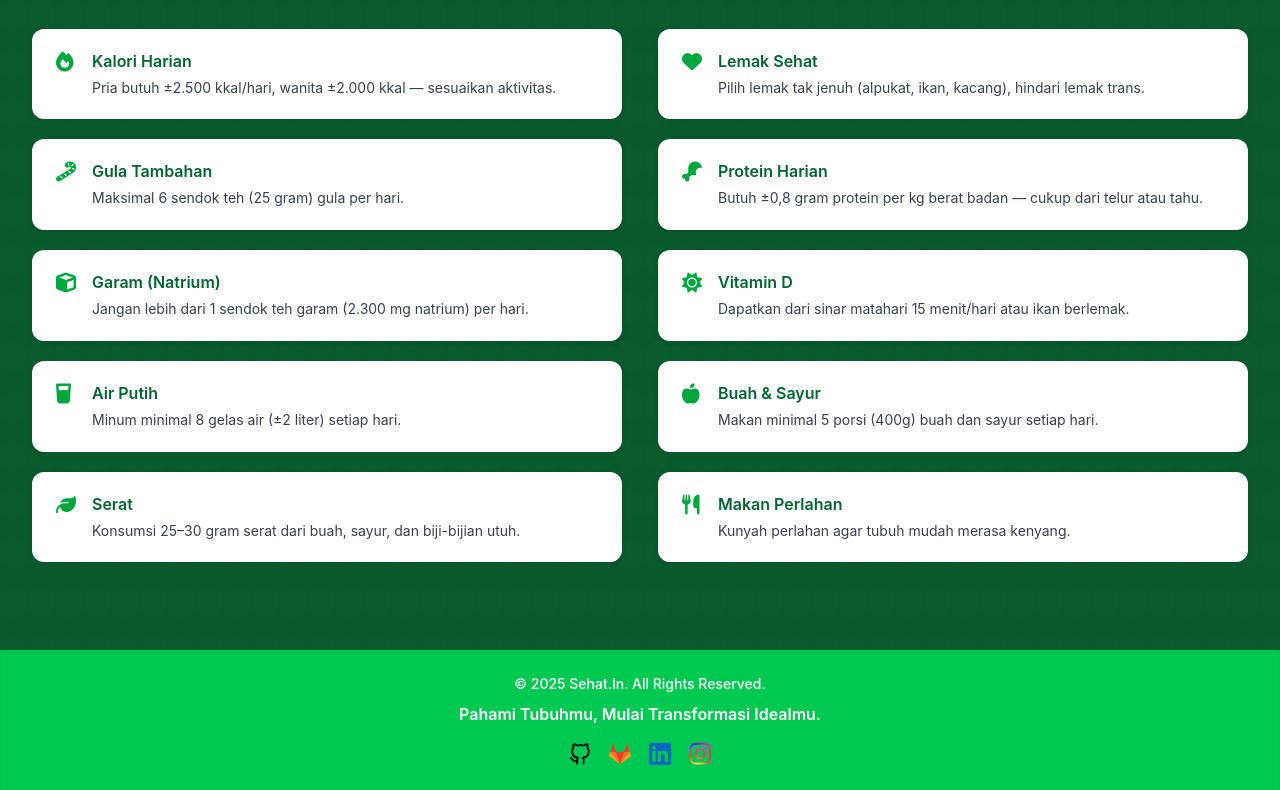
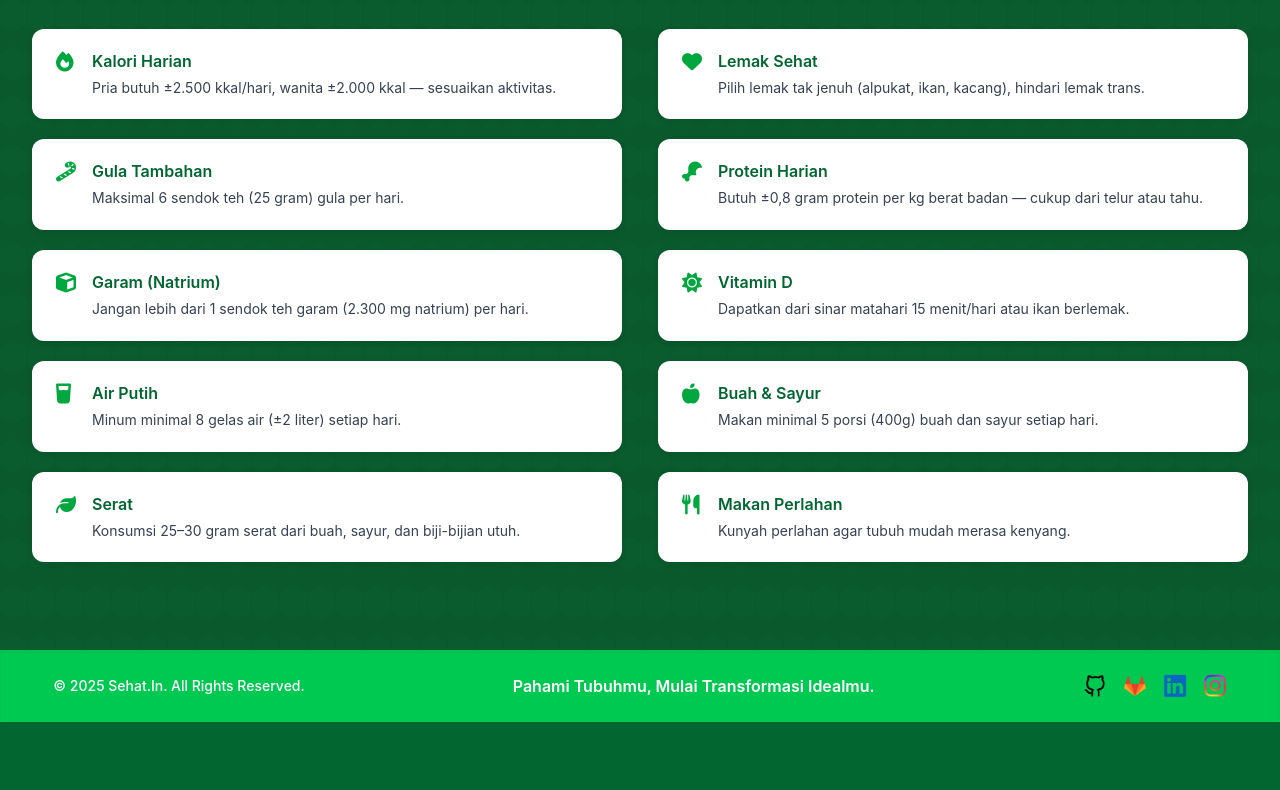
Before and after one commit to ArkanaRavenno/festika-project, a website: page index.html in a window 1280 px wide. Shown: the part 2950-3740 px from the top of the page. After the commit the page ends 3672 px from the top, so only its background shows below. Drawn offline with Linux system fonts and the light colour scheme.

Commit message:
edit footer index

```diff
--- a/index.html
+++ b/index.html
@@ -491,20 +491,20 @@
     <!--Footer-->
     <footer class="bg-green-500 text-white mt-10 shadow-inner">
       <div class="w-11/12 mx-auto py-6">
-        <div class="flex flex-col md:flex-row justify-between items-center footer-content">
+        <div class="flex justify-between items-center">
           <div>
             <p class="text-sm font-medium">
               &copy; 2025 Sehat.In. All Rights Reserved.
             </p>
           </div>
 
-          <div class="footer-slogan md:block hidden">
+          <div class="hidden md:block">
             <p class="text-base font-semibold">
               Pahami Tubuhmu, Mulai Transformasi Idealmu.
             </p>
           </div>
 
-          <div class="footer-social flex items-center space-x-4">
+          <div class="flex items-center space-x-4">
             <a href="#" target="_blank" rel="noopener noreferrer" class="transition-all duration-300 hover:scale-110 hover:drop-shadow-[0_0_5px_rgba(255,255,255,0.7)]">
               <img src="img/footer-navbar/github.png" alt="GitHub" class="h-6 w-6">
             </a>
```
Also changed, not shown: style.css.
